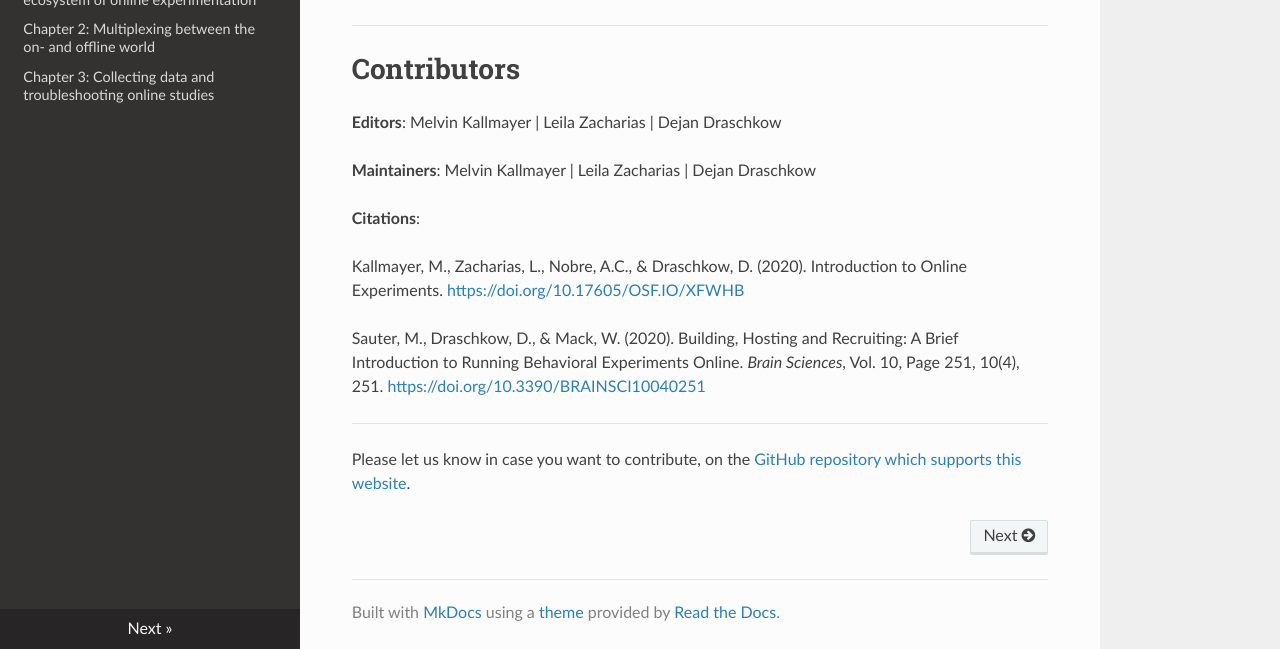
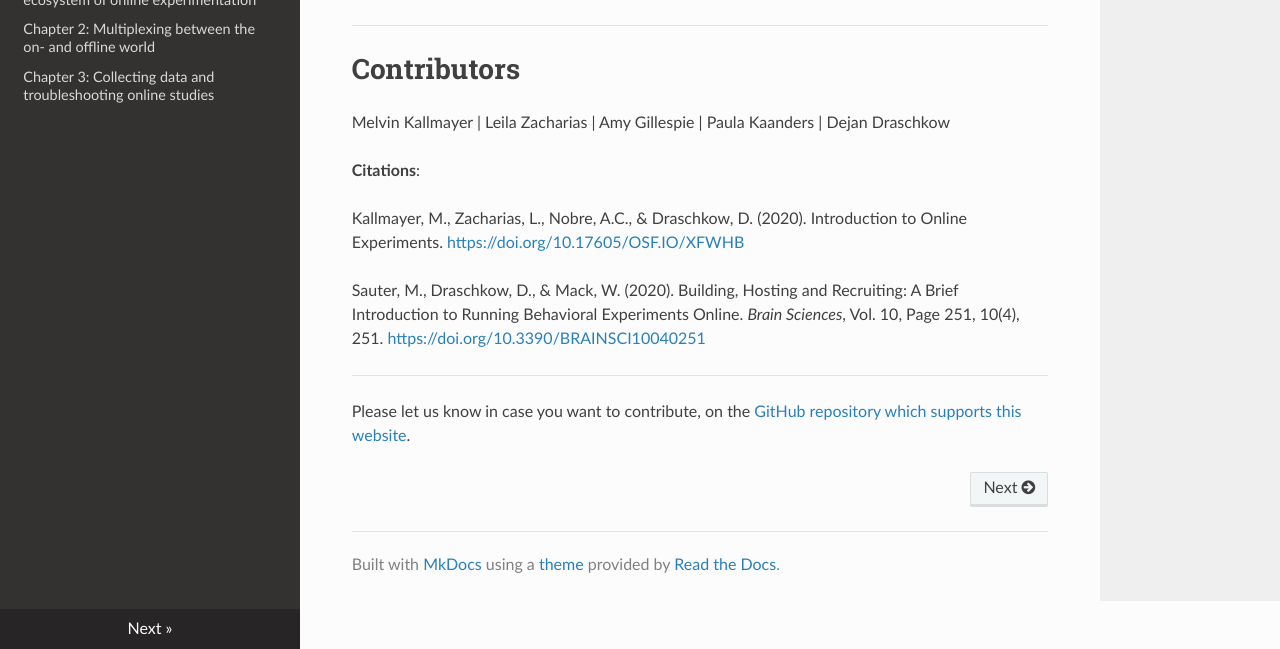
Before and after one commit to onlinews/online_ws, an MkDocs documentation site: the page built from docs/index.md, in a window 1280 px wide and 900 px high, scrolled down 3136 px, cut to the strip 251-900 px from the top of the window. Built offline with MkDocs 1.6.1, drawn with Linux system fonts in a browser that asks for light colours; nearby versions of some CDN libraries.

Commit message:
Update index.md
update contributors

```diff
--- a/docs/index.md
+++ b/docs/index.md
@@ -55,9 +55,8 @@ You can also have a look at [our talk](https://www.osa.org/en-us/meetings/webina
 
 # Contributors
 
-**Editors**: Melvin Kallmayer | Leila Zacharias | Dejan Draschkow
+Melvin Kallmayer | Leila Zacharias | Amy Gillespie | Paula Kaanders | Dejan Draschkow
 
-**Maintainers**: Melvin Kallmayer | Leila Zacharias | Dejan Draschkow
 
 **Citations**:
 
```
